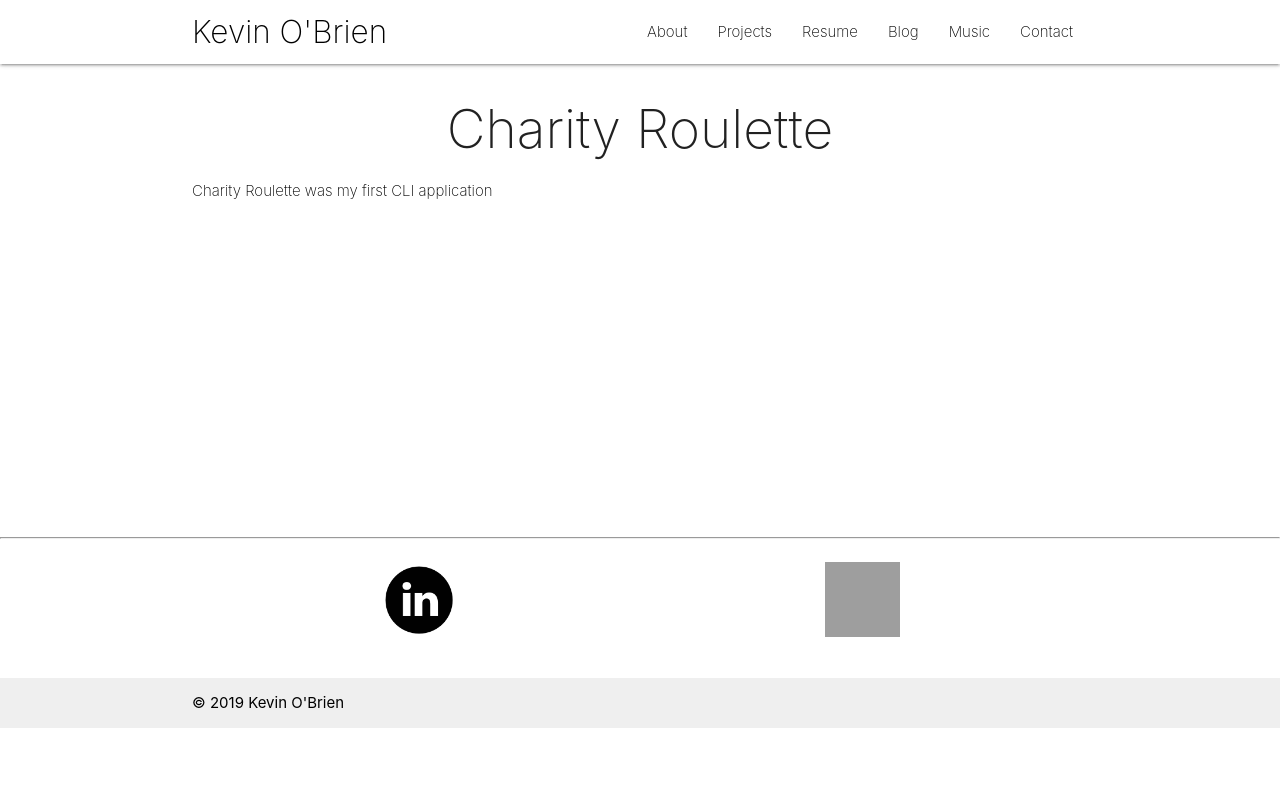
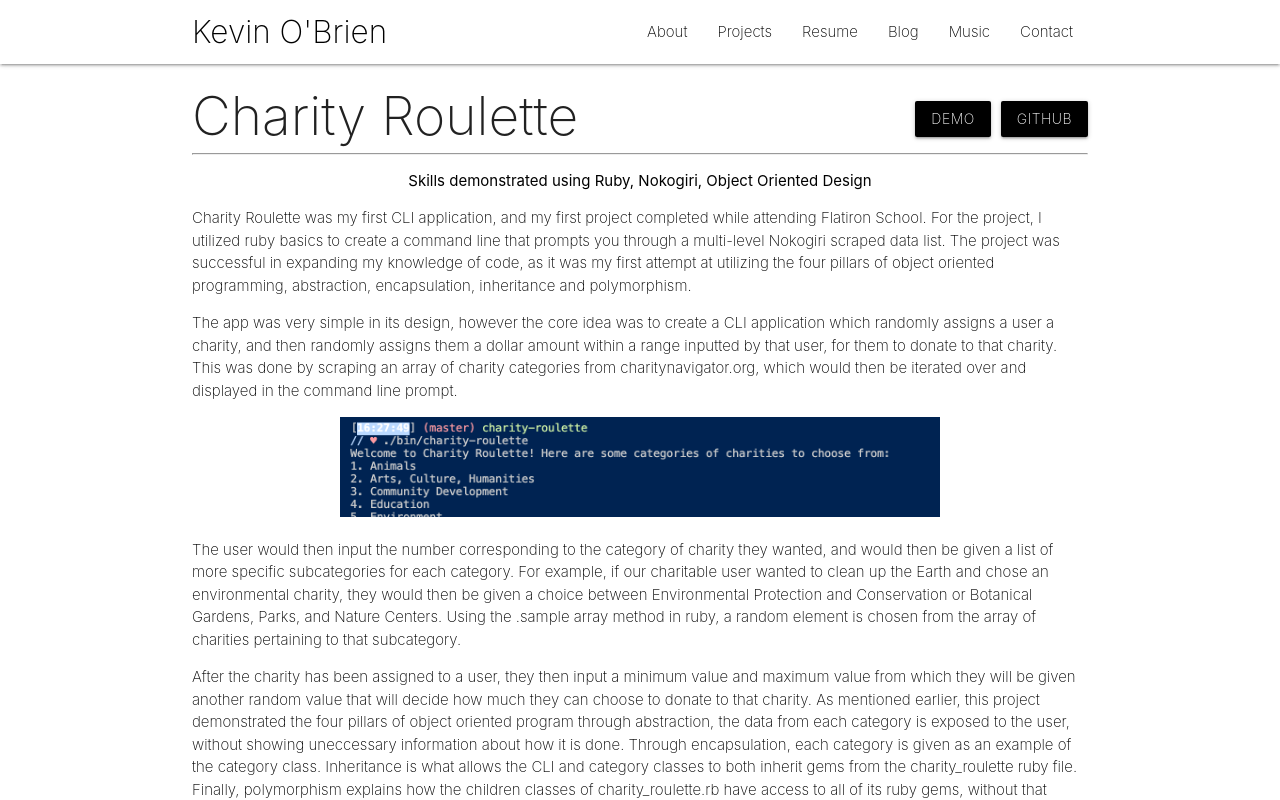
Before and after one commit to kpobrien4/personal-website, a React (Create React App) app in the folder client/: page /#projects/charityroulette in a window 1280 px wide. Shown: the top 800 px of the page. Built offline with nearby package versions, Linux system fonts and the light colour scheme; grey boxes are pictures that could not be loaded.

Commit message:
first project finished

```diff
--- a/client/src/App.js
+++ b/client/src/App.js
@@ -17,6 +17,7 @@ import './App.css';
 import { HashRouter } from 'react-router-dom';
 
 class App extends Component {
+
   render(){
   return (
     <HashRouter hashType="noslash">
@@ -36,9 +37,7 @@ class App extends Component {
           <Route component={Errors} />
         </Switch>
       </div>
-      <br></br>
-      <br></br>
-      <br></br>
+
       <br></br>
       <Footer />
     </HashRouter>
--- a/client/src/components/About.js
+++ b/client/src/components/About.js
@@ -3,13 +3,14 @@ import CodingStock from '../images/CodingStock.jpeg'
 import '../about.css'
 
 export class About extends Component {
+
   render() {
     return (
       <div>
         <div class="header">
         <h3 class="thin about">About Me</h3>
         </div>
-        <p>I'm a software engineer, physicist, and musician from upstate New York.  </p>
+        <p>Hello treasured reader! My name is Kevin and I'm a software engineer, physicist, and musician from upstate New York.  </p>
 
         <p>My first introduction to coding came in 2013, while still in high school, with a video called "What Most Schools Don't Teach" which featured the likes of tech household names such as Bill Gates, Mark Zuckerberg and Jack Dorsey, and those less known for their coding exploits like Will.I.Am talking about their experiences with computer programming. It was immediately captivating to me
         </p>
--- a/client/src/components/projectsfolder/CharityRoulette.js
+++ b/client/src/components/projectsfolder/CharityRoulette.js
@@ -1,22 +1,36 @@
 import React, { Component } from 'react'
+import Category from '../../images/charroul1.png'
+import '../../project.css'
 
 export class CharityRoulette extends Component {
   render() {
     return (
       <div>
-        <h2 class="thin center">Charity Roulette</h2>
+        <div>
+            <br></br>
+            <h2 class="thin project-title">Charity Roulette</h2><button type="submit" class="thin btn git right links waves-effect waves-light">GitHub</button> <button type="submit" class="thin btn demo right links waves-effect waves-light">Demo</button>
+        </div>
+        <hr></hr>
+        <p class="center-align">Skills demonstrated using Ruby, Nokogiri, Object Oriented Design</p>
         <p class="thin">
-          Charity Roulette was my first CLI application
+          Charity Roulette was my first CLI application, and my first project completed while attending Flatiron School. For the project, I utilized ruby basics to create a command line that prompts you through a multi-level Nokogiri scraped data list.
+          The project was successful in expanding my knowledge of code, as it was my first attempt at utilizing the four pillars of object oriented programming, abstraction, encapsulation, inheritance and polymorphism.
         </p>
-        <br></br>
-        <br></br>
-        <br></br>
-        <br></br>
-        <br></br>
-        <br></br>
-        <br></br>
-        <br></br>
-        <br></br>
+        <p class="thin">
+            The app was very simple in its design, however the core idea was to create a CLI application which randomly assigns a user a charity, and then randomly assigns them a dollar amount within a range inputted by that user, for them to donate to that charity. This was done by scraping an array of charity categories from charitynavigator.org, which would then be iterated over and displayed in the command line prompt.
+        </p>
+        <p class="center-align">
+        <img src={Category} alt="Category" width="600" height="100"></img>
+        </p>
+        <p class="thin">
+            The user would then input the number corresponding to the category of charity they wanted, and would then be given a list of more specific subcategories for each category. For example, if our charitable user wanted to clean up the Earth and chose an environmental charity, they would then be given a choice between Environmental Protection and Conservation or Botanical Gardens, Parks, and Nature Centers. Using the .sample array method in ruby, a random element is chosen from the array of charities pertaining to that subcategory.
+        </p>
+        <p class="thin">
+            After the charity has been assigned to a user, they then input a minimum value and maximum value from which they will be given another random value that will decide how much they can choose to donate to that charity. As mentioned earlier, this project demonstrated the four pillars of object oriented program through abstraction, the data from each category is exposed to the user, without showing uneccessary information about how it is done. Through encapsulation, each category is given as an example of the category class. Inheritance is what allows the CLI and category classes to both inherit gems from the charity_roulette ruby file. Finally, polymorphism explains how the children classes of charity_roulette.rb have access to all of its ruby gems, without that same file having any of the same functionality of CLI.rb or category.rb
+        </p>
+        <p class="thin">
+            Though it was my first project, and can still use a lot of work, I still decided to include it to show how far I have come as a developer, from originally only creating command line applications, to now being able to create full web applications. It was also an incredible learning experience, which propelled my desire to code even larger applications down the line.
+        </p>
 
       </div>
 
--- a/client/src/components/projectsfolder/EquationSheetGenerator.js
+++ b/client/src/components/projectsfolder/EquationSheetGenerator.js
@@ -4,7 +4,9 @@ export class EquationSheetGenerator extends Component {
   render() {
     return (
       <div>
-        <h2 class="thin center">Equation Sheet Generator</h2>
+          <br></br>
+        <h2 class="thin project-title">Equation Sheet Generator</h2><button type="submit" class="thin btn git right links waves-effect waves-light">GitHub</button> <button type="submit" class="thin btn demo right links waves-effect waves-light">Demo</button>
+        <hr></hr>
         <p class="thin">
           While attending Flatiron School,
         </p>
--- a/client/src/components/projectsfolder/SymbioSound.js
+++ b/client/src/components/projectsfolder/SymbioSound.js
@@ -4,7 +4,11 @@ export class SymbioSound extends Component {
   render() {
     return (
       <div>
-        <h2 class="thin center">SymbioSound</h2>
+         <div>
+            <br></br>
+            <h2 class="thin project-title">SymbioSound</h2><button type="submit" class="thin btn git right links waves-effect waves-light">GitHub</button> <button type="submit" class="thin btn demo right links waves-effect waves-light">Demo</button>
+        </div>
+        <hr></hr>
         <p class="thin">
           SymbioSound is a collaborative music network created to solve the issue of
         </p>
--- a/client/src/components/projectsfolder/TrackNotes.js
+++ b/client/src/components/projectsfolder/TrackNotes.js
@@ -4,7 +4,11 @@ export class TrackNotes extends Component {
   render() {
     return (
       <div>
-        <h2 class="thin center">TrackNotes</h2>
+        <div>
+            <br></br>
+            <h2 class="thin project-title">TrackNotes</h2><button type="submit" class="thin btn git right links waves-effect waves-light">GitHub</button> <button type="submit" class="thin btn demo right links waves-effect waves-light">Demo</button>
+        </div>
+        <hr></hr>
         <p class="thin">
           TrackNotes
         </p>
--- /dev/null
+++ b/client/src/project.css
@@ -0,0 +1,12 @@
+.project-title{
+    display:inline;
+}
+
+.links{
+    display:inline;
+    top: 14px;
+}
+
+.demo {
+    right: 10px
+}
```
Also changed, not shown: client/src/App.css (line endings or trailing spaces), client/src/images/charroul1.png (added).
